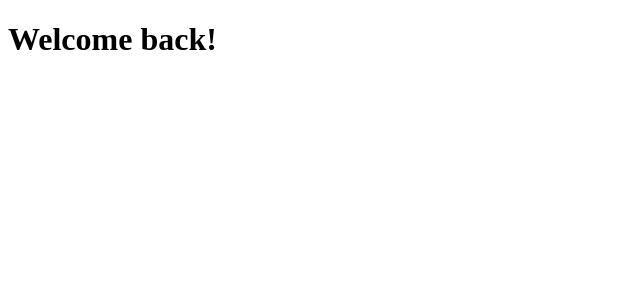
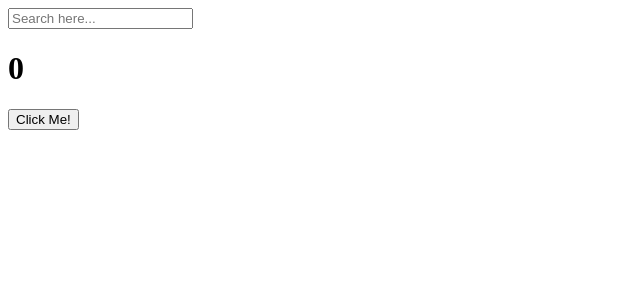
Before and after one commit to joonsooan/my-react-app, a React (Create React App) app: page / in a window 1280 px wide. Shown: the top 300 px of the page, without its empty margins (0-640 px from the left). Built offline with nearby package versions, Linux system fonts and the light colour scheme.

Commit message:
modified my-react-app

```diff
--- a/package.json
+++ b/package.json
@@ -6,6 +6,7 @@
     "@testing-library/jest-dom": "^5.16.5",
     "@testing-library/react": "^13.4.0",
     "@testing-library/user-event": "^13.5.0",
+    "prop-types": "^15.8.1",
     "react": "^18.2.0",
     "react-dom": "^18.2.0",
     "react-scripts": "5.0.1",
--- a/src/App.js
+++ b/src/App.js
@@ -1,7 +1,36 @@
+import { useState, useEffect } from "react";
+
 function App() {
+  const [counter, setValue] = useState(0);
+  const [keyword, setKeyword] = useState("");
+  const onClick = () => setValue((prev) => prev + 1);
+  const onChange = (event) => setKeyword(event.target.value);
+  console.log("I always run");
+  useEffect(() => {
+    console.log("I run only once");
+  }, []);
+  useEffect(() => {
+    if (keyword !== "" && keyword.length > 4) {
+      console.log("I run when 'keyword' is changed");
+    }
+  }, [keyword]);
+  useEffect(() => {
+    console.log("I run when button is clicked");
+  }, [counter]);
+  useEffect(() => {
+    console.log("I run when keyword and counter changes");
+  }, [counter, keyword]);
+
   return (
     <div>
-      <h1>Welcome back!</h1>
+      <input
+        value={keyword}
+        onChange={onChange}
+        type="text"
+        placeholder="Search here..."
+      />
+      <h1>{counter}</h1>
+      <button onClick={onClick}>Click Me!</button>
     </div>
   );
 }
--- /dev/null
+++ b/src/App.module.css
@@ -0,0 +1,4 @@
+.title {
+  font-family: "Courier New", Courier, monospace;
+  font-size: 18px;
+}
--- /dev/null
+++ b/src/Button.module.css
@@ -0,0 +1,4 @@
+.btn {
+  color: white;
+  background-color: cornflowerblue;
+}
--- a/src/index.js
+++ b/src/index.js
@@ -3,8 +3,4 @@
 import App from "./App";
 
 const root = ReactDOM.createRoot(document.getElementById("root"));
-root.render(
-  <React.StrictMode>
-    <App />
-  </React.StrictMode>
-);
+root.render(<App />);
```
Also changed, not shown: src/Button.js (added, +12 -0 lines), 1 other file (tests, documents, lock files or other folders).
